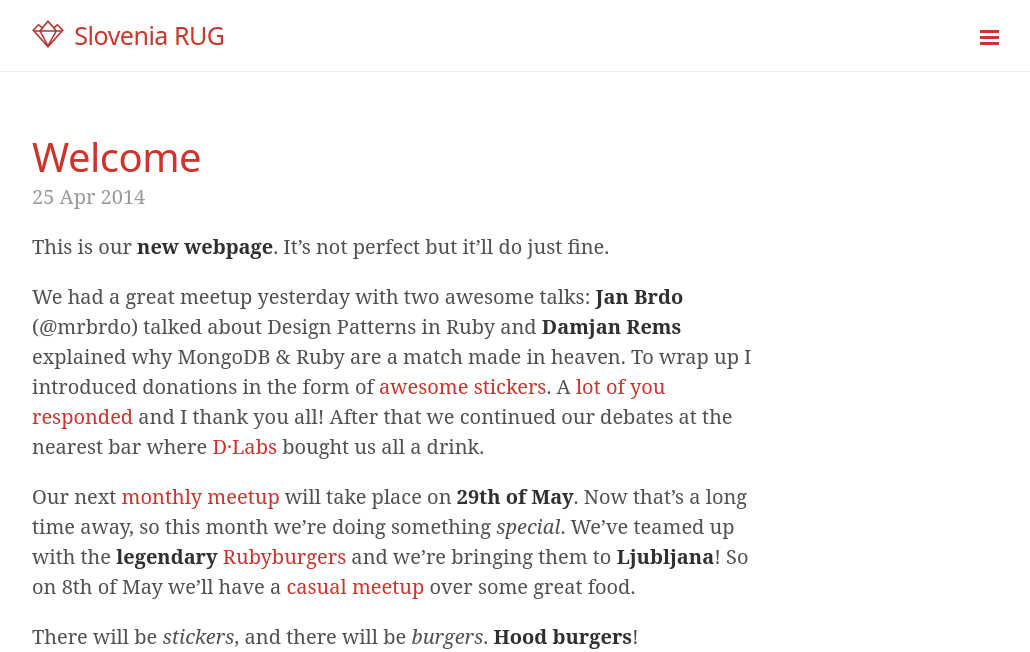
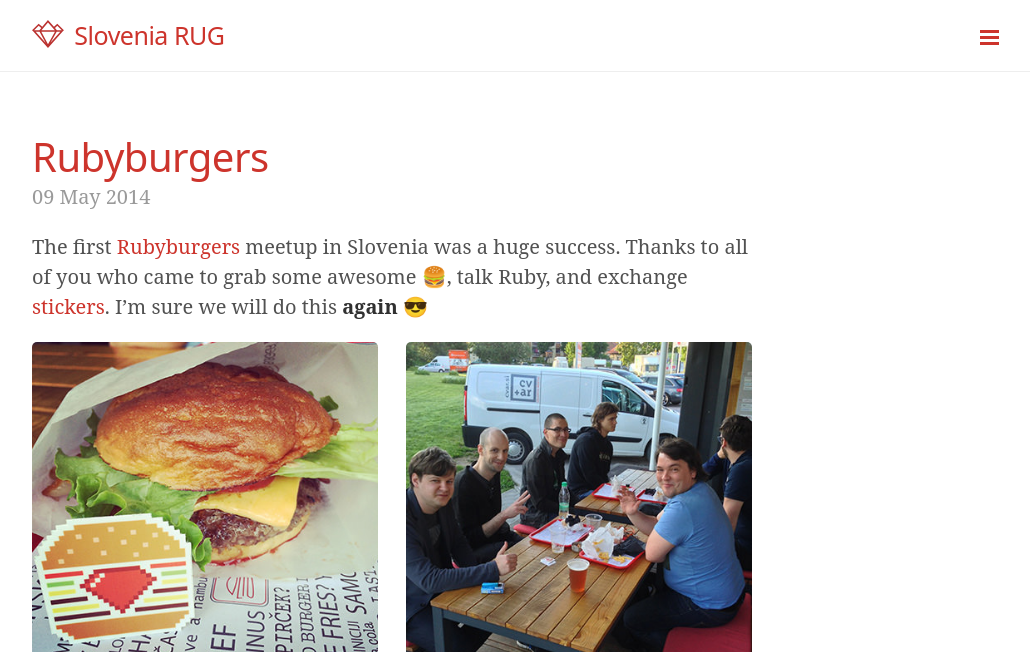
Before and after one commit to RubySlovenia/RubySlovenia.github.io, a Jekyll site: the page built from index.html, in a window 1280 px wide and 1400 px high, cut to the strip 0-652 px from the top of the window. Shown: the whole strip, without its empty margins (248-1278 px from the left). Built offline with Jekyll 4.4.1, drawn with Linux system fonts in a browser that asks for light colours; emoji names are drawn with the system emoji font; the list of posts is cut into pages by our own code; some of the changed text lies outside the part shown.

Commit message:
add rubyburgers post

```diff
--- a/_posts/2014-04-25-welcome.markdown
+++ b/_posts/2014-04-25-welcome.markdown
@@ -7,7 +7,7 @@
 
 We had a great meetup yesterday with two awesome talks: **Jan Brdo** (@mrbrdo) talked about Design Patterns in Ruby and **Damjan Rems** explained why MongoDB & Ruby are a match made in heaven. To wrap up I introduced donations in the form of [awesome stickers](/stickers). A [lot of you responded](/donations) and I thank you all! After that we continued our debates at the nearest bar where [D·Labs](http://dlabs.si/) bought us all a drink.
 
-Our next [monthly meetup](http://www.meetup.com/RubySlovenia/events/179236172/) will take place on **29th of May**. Now that's a long time away, so this month we're doing something *special*. We've teamed up with the **legendary** [Rubyburgers](http://rubyburgers.co/) and we're bringing them to **Ljubljana**! So on 8th of May we'll have a [casual meetup](http://www.meetup.com/RubySlovenia/events/179183292/) over some great food.
+Our next monthly meetup is still a long time away, so this month we're doing something *special*. We've teamed up with the **legendary** [Rubyburgers](http://rubyburgers.co/) and we're bringing them to **Ljubljana**! So on 8th of May we'll have a [casual meetup](http://www.meetup.com/RubySlovenia/events/179183292/) over some great food.
 
 There will be *stickers*, and there will be *burgers*. **Hood burgers**!
 
--- /dev/null
+++ b/_posts/2014-05-09-burgers.markdown
@@ -0,0 +1,17 @@
+---
+layout: post
+title: Rubyburgers
+---
+
+The first [Rubyburgers](http://rubyburgers.co/) meetup in Slovenia was a huge success. Thanks to all of you who came to grab some awesome :hamburger:, talk Ruby, and exchange [stickers](/stickers). I'm sure we will do this **again** :sunglasses:
+
+<div class="gallery">
+  <a href="http://www.meetup.com/RubySlovenia/photos/21771852/361468272/" target="_blank">
+    <img src="/assets/img/posts/2014-05-08-burger.jpg" alt="Hood burger with a Rubyburgers sticker">
+  </a>
+  <a href="http://www.meetup.com/RubySlovenia/photos/21771852/361571892/" target="_blank">
+    <img src="/assets/img/posts/2014-05-08-meetup.jpg" alt="Atendees of the first Rubyburgers meetup in Slovenia" class="last">
+  </a>
+</div>
+
+The next monthly meetup date (and location) are still being determined and debated but I'll let you know *soon*!
```
Also changed, not shown: assets/img/posts/2014-05-08-burger.jpg (added), assets/img/posts/2014-05-08-meetup.jpg (added).
